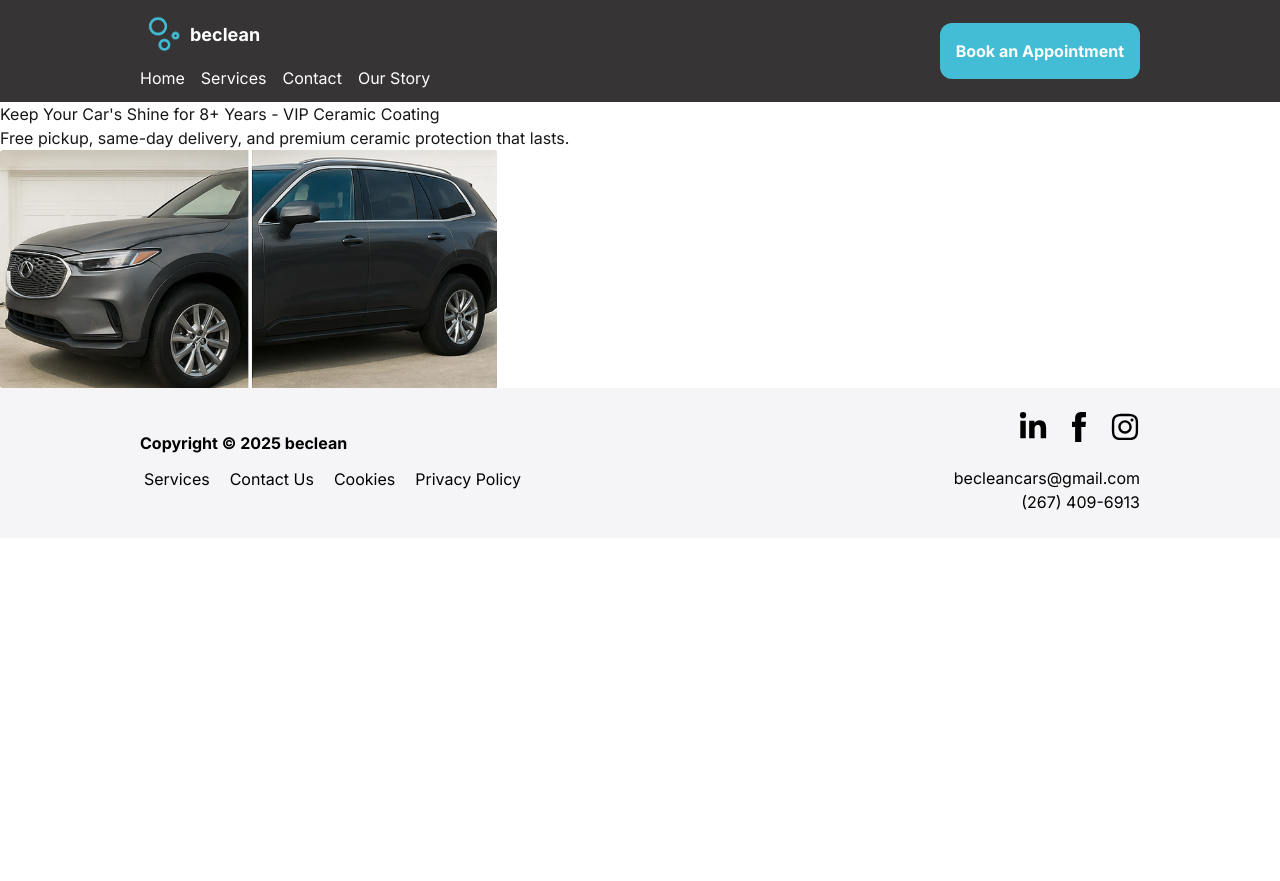
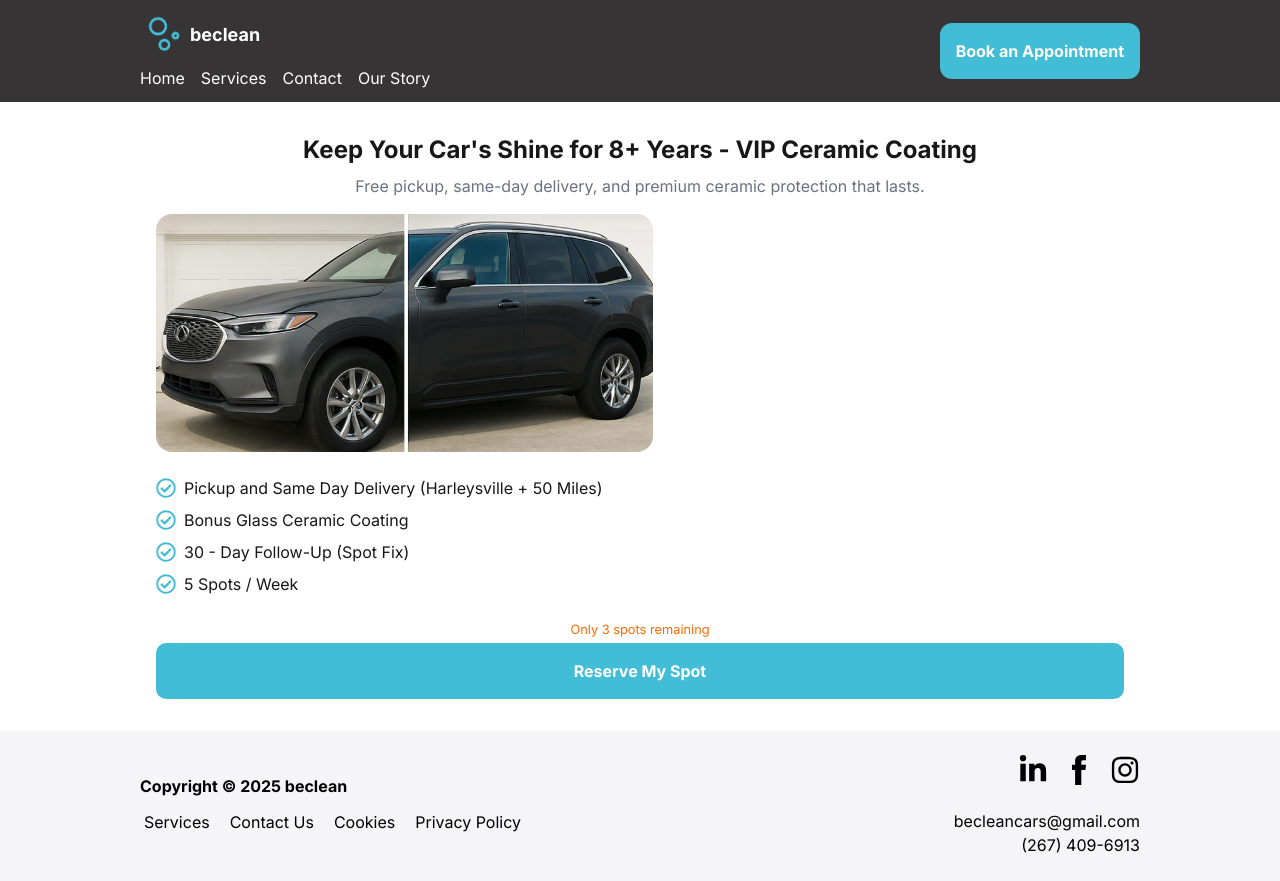
Before and after one commit to jisanjung/becleannext, a Next.js app: page /referral in a window 1280 px wide. Before the commit the page ends 800 px from the top, so only its background shows below. Built offline with nearby package versions, Linux system fonts and the light colour scheme.

Commit message:
hero section for referral page

```diff
--- a/src/app/referral/Hero.jsx
+++ b/src/app/referral/Hero.jsx
@@ -1,12 +1,48 @@
+import { FaRegCheckCircle } from "react-icons/fa";
 
 const Hero = () => {
   return (
-    <section>
-        <h1>Keep Your Car's Shine for 8+ Years - VIP Ceramic Coating</h1>
-        <p>Free pickup, same-day delivery, and premium ceramic protection that lasts.</p>
+    <section className="wrapper px-4 py-8">
+        <h1 className="text-2xl font-bold text-center mb-2">Keep Your Car's Shine for 8+ Years - VIP Ceramic Coating</h1>
+        <p className="text-gray-500 text-center mb-4">Free pickup, same-day delivery, and premium ceramic protection that lasts.</p>
         <img
             src='/referral/before_after.png'
+            className="rounded-2xl"
         />
+        <ul className="my-6">
+            <li className="flex items-center mb-2">
+                <FaRegCheckCircle
+                    className="flex-shrink-0 mr-2 text-xl"
+                    style={{ color: '#43BDD5' }}
+                />
+                <p>Pickup and Same Day Delivery (Harleysville + 50 Miles)</p>
+            </li>
+            <li className="flex items-center mb-2">
+                <FaRegCheckCircle
+                    className="flex-shrink-0 mr-2 text-xl"
+                    style={{ color: '#43BDD5' }}
+                />
+                <p>Bonus Glass Ceramic Coating</p>
+            </li>
+            <li className="flex items-center mb-2">
+                <FaRegCheckCircle
+                    className="flex-shrink-0 mr-2 text-xl"
+                    style={{ color: '#43BDD5' }}
+                />
+                <p>30 - Day Follow-Up (Spot Fix)</p>
+            </li>
+            <li className="flex items-center mb-2">
+                <FaRegCheckCircle
+                    className="flex-shrink-0 mr-2 text-xl"
+                    style={{ color: '#43BDD5' }}
+                />
+                <p>5 Spots / Week</p>
+            </li>
+        </ul>
+        <small className="text-center block text-orange-500 mb-1">Only 3 spots remaining</small>
+        <a href="/book" className="button block text-center">
+            Reserve My Spot
+        </a>
     </section>
   )
 }
```
